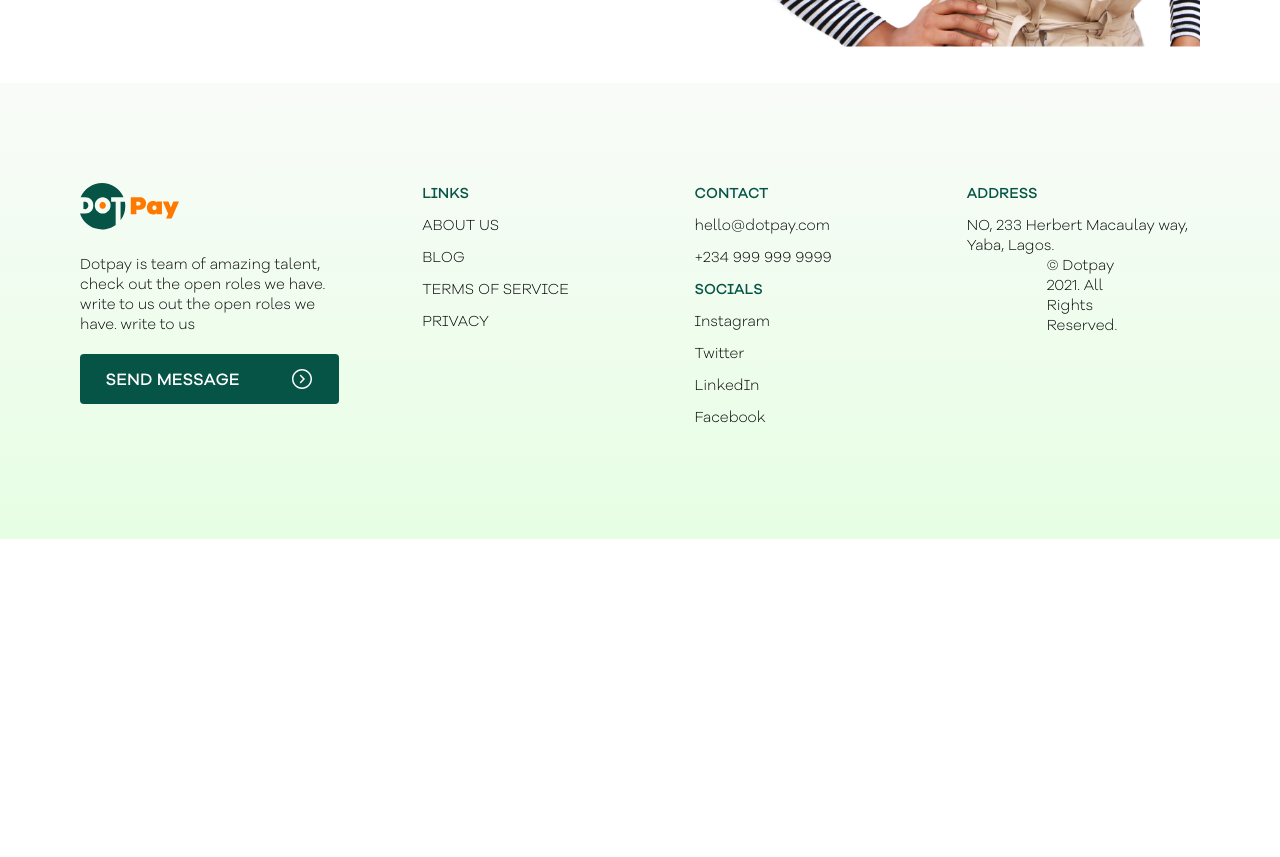
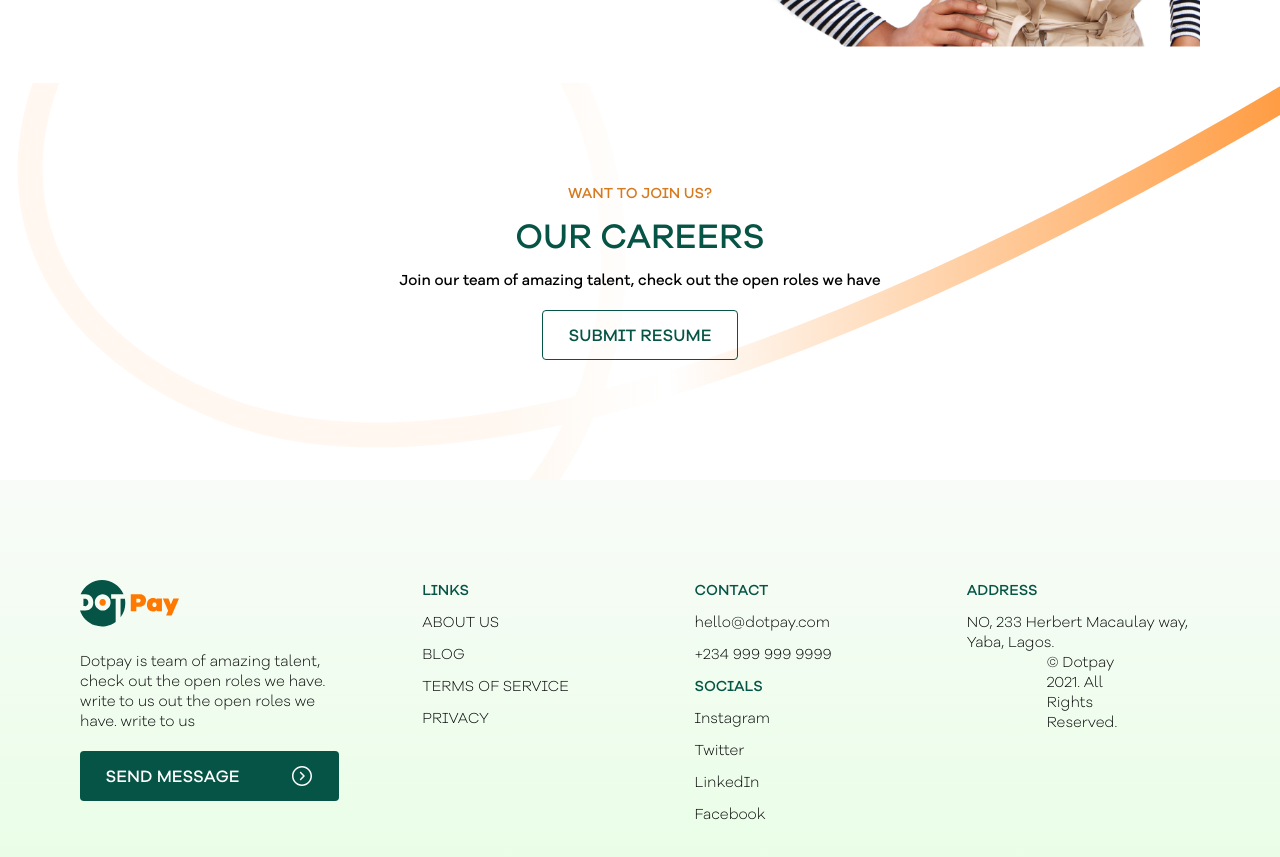
Before and after one commit to dexkode4/dot-pay-website, a website: page index.html in a window 1280 px wide. Shown: the part 1383-2240 px from the top of the page. Before the commit the page ends 1922 px from the top, so only its background shows below. Drawn offline with Linux system fonts and the light colour scheme.

Commit message:
merge master

```diff
--- a/index.html
+++ b/index.html
@@ -125,6 +125,19 @@
         </div>
     </div>
 
+    <!-- Careers Section -->
+    <div class="careers">
+            <div class="container">
+                <h3>WANT TO JOIN US?</h3>
+                <h1>OUR CAREERS</h1>
+                <p>Join our team of amazing talent, check out the open roles we have</p>
+                <button class="btn btn__outline">
+                        SUBMIT RESUME
+                    </button>
+            </div>
+        </div>
+
+    <!-- Footer Section -->
     <div class="footer">
         <div class="container">
             <div class="footer-cta">
```
